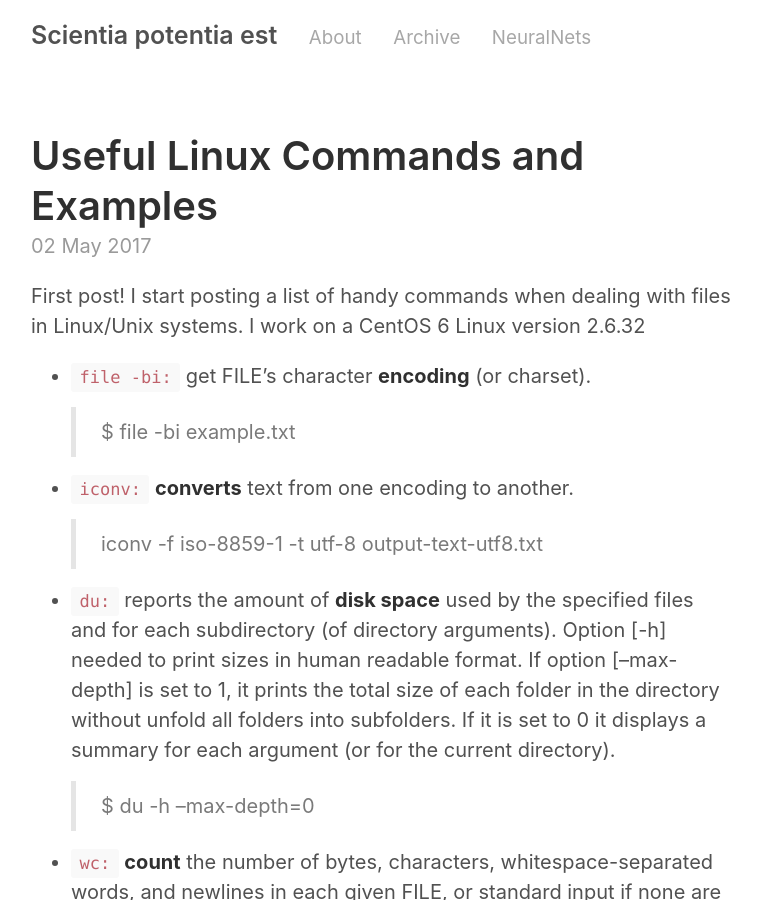
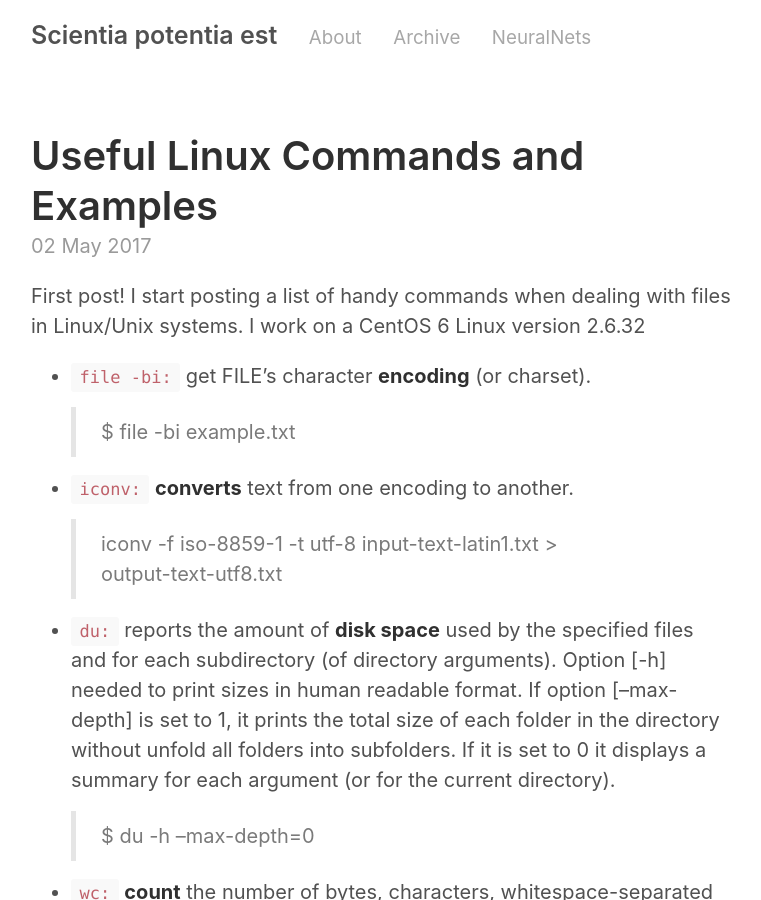
Before and after one commit to lautel/lautel.github.io, a Jekyll site: the page built from _posts/2017-05-02-linux-commands.md, in a window 1280 px wide and 900 px high. Shown: the whole window, without its empty margins (259-1020 px from the left). Built offline with Jekyll 4.4.1, drawn with Linux system fonts in a browser that asks for light colours.

Commit message:
Add command iconv

```diff
--- a/_posts/2017-05-02-linux-commands.md
+++ b/_posts/2017-05-02-linux-commands.md
@@ -11,7 +11,7 @@ I work on a CentOS 6 Linux version 2.6.32
 > $ file -bi example.txt
 
 - `iconv:` **converts** text from one encoding to another.
-> iconv -f iso-8859-1 -t utf-8 <input-text-latin1.txt >output-text-utf8.txt
+> iconv -f iso-8859-1 -t utf-8 input-text-latin1.txt > output-text-utf8.txt
 
 - `du:` reports the amount of **disk space** used by the specified files and for each subdirectory (of directory arguments). Option [-h] needed to print sizes in human readable format. If option [--max-depth] is set to 1, it prints the total size of each folder in the directory without unfold all folders into subfolders. If it is set to 0 it displays a summary for each argument (or for the current directory).
 > $ du -h --max-depth=0
```
